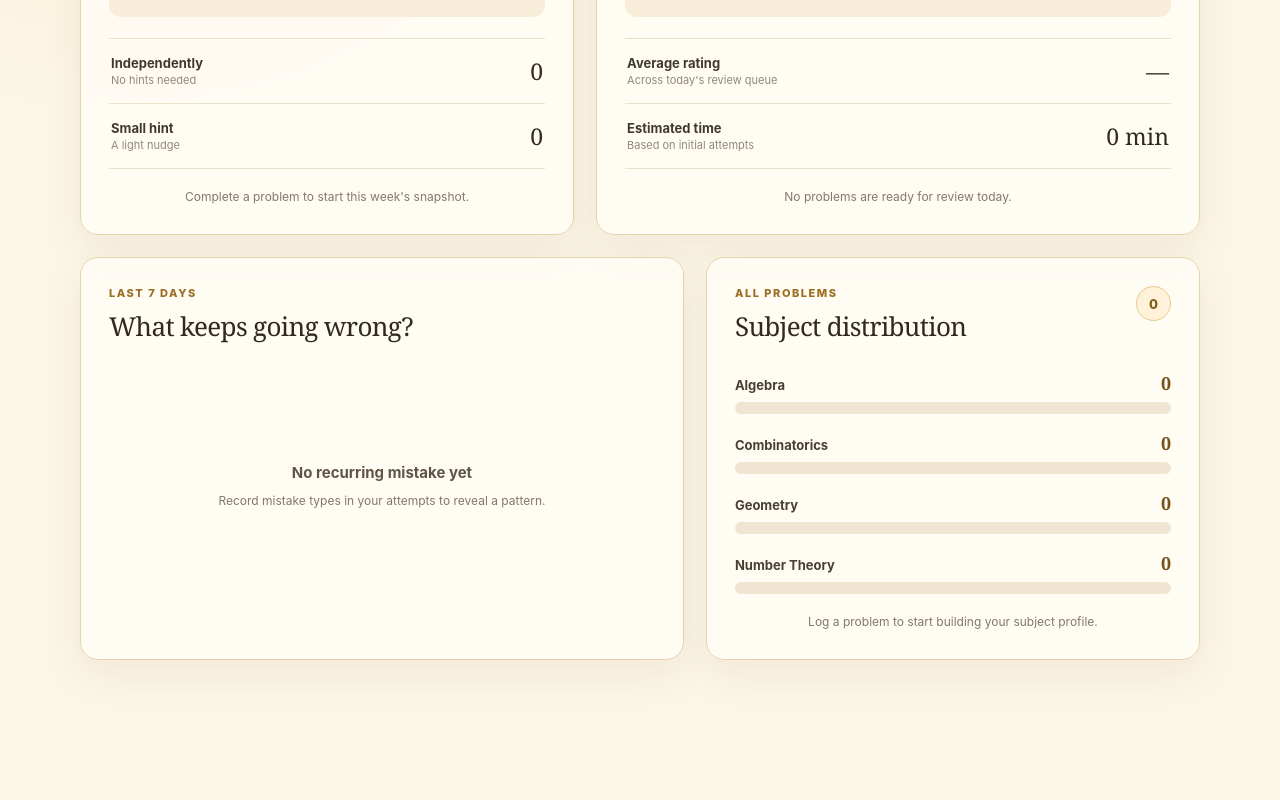
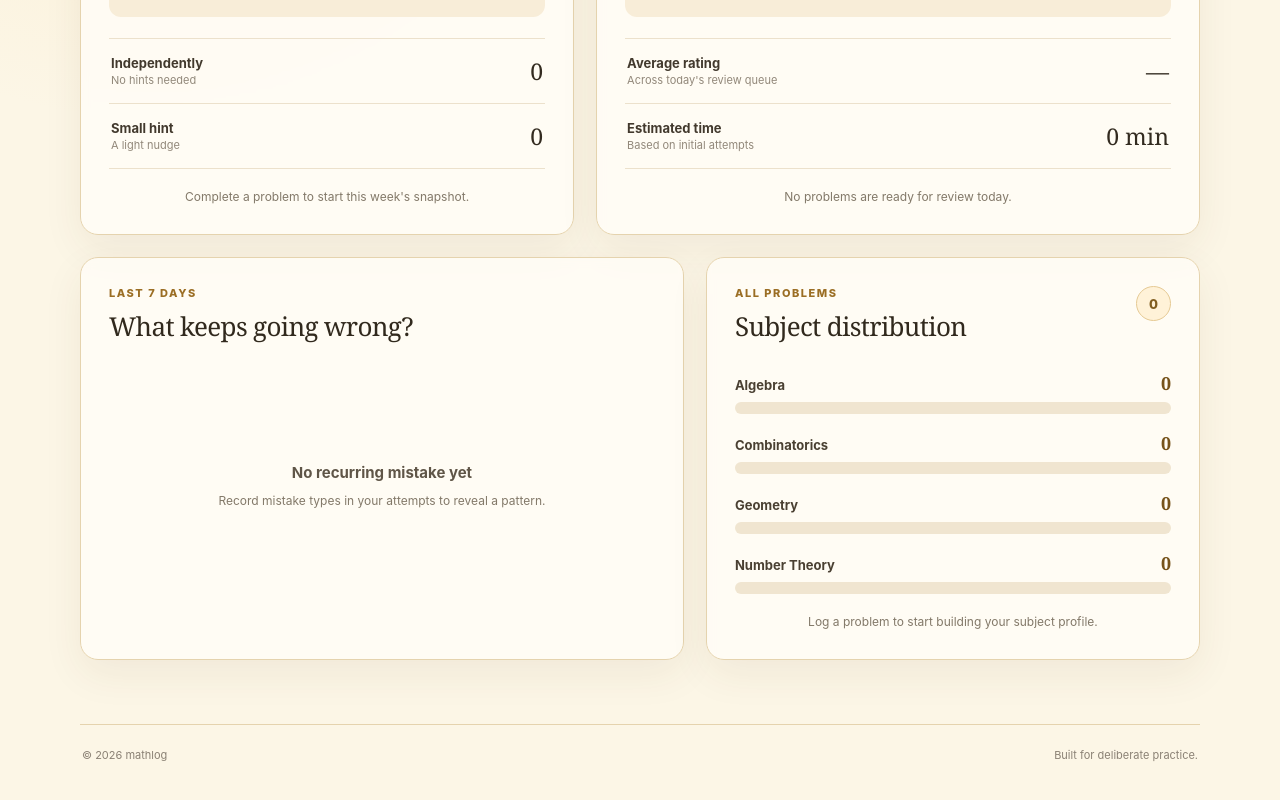
Before and after one commit to 4lexndr/mathlog-application, a React (Vite) app: page / in a window 1280 px wide. Shown: the part 420-1220 px from the top of the page. Before the commit the page ends 1144 px from the top, so only its background shows below. Built offline with nearby package versions, Linux system fonts and the light colour scheme.

Commit message:
Add footer :)

```diff
--- a/src/App.tsx
+++ b/src/App.tsx
@@ -1,6 +1,7 @@
 import { useEffect, useState } from "react"
 import AttemptDetail from "./AttemptDetail"
 import Dashboard from "./Dashboard"
+import Footer from "./Footer"
 import History from "./History"
 import Journal from "./Journal"
 import ReviewLog from "./ReviewLog"
@@ -289,7 +290,8 @@ function App() {
   return (
     <main id="app">
       <HeaderBar resetLogForm={resetLogForm}/>
-      {route.page === "log" ? (
+      <div className="page-content">
+        {route.page === "log" ? (
         <>
           <h1 id="page-title">Create a new log</h1>
           <div className="log-layout">
@@ -560,7 +562,9 @@ function App() {
         <Settings settings={settings} onSave={handleSaveSettings} />
       ) : (
         <Dashboard problems={problems} attempts={attempts} />
-      )}
+        )}
+      </div>
+      <Footer />
     </main>
   )
 }
--- /dev/null
+++ b/src/Footer.tsx
@@ -0,0 +1,10 @@
+function Footer() {
+  return (
+    <footer id="app-footer">
+      <span>© {new Date().getFullYear()} mathlog</span>
+      <span>Built for deliberate practice.</span>
+    </footer>
+  )
+}
+
+export default Footer
--- a/src/main.css
+++ b/src/main.css
@@ -31,9 +31,29 @@ button {
 /* App shell and primary navigation. */
 
 #app {
+  display: flex;
   width: min(1120px, calc(100% - 48px));
+  min-height: 100vh;
+  flex-direction: column;
   margin: 0 auto;
   padding: 38px 0 64px;
+}
+
+.page-content {
+  flex: 1;
+}
+
+#app-footer {
+  display: flex;
+  align-items: center;
+  justify-content: space-between;
+  gap: 18px;
+  padding: 22px 2px 0;
+  border-top: 1px solid #e5d3ae;
+  margin-top: 64px;
+  color: #8a8174;
+  font-size: 11px;
+  line-height: 1.5;
 }
 
 #header-bar {
```
